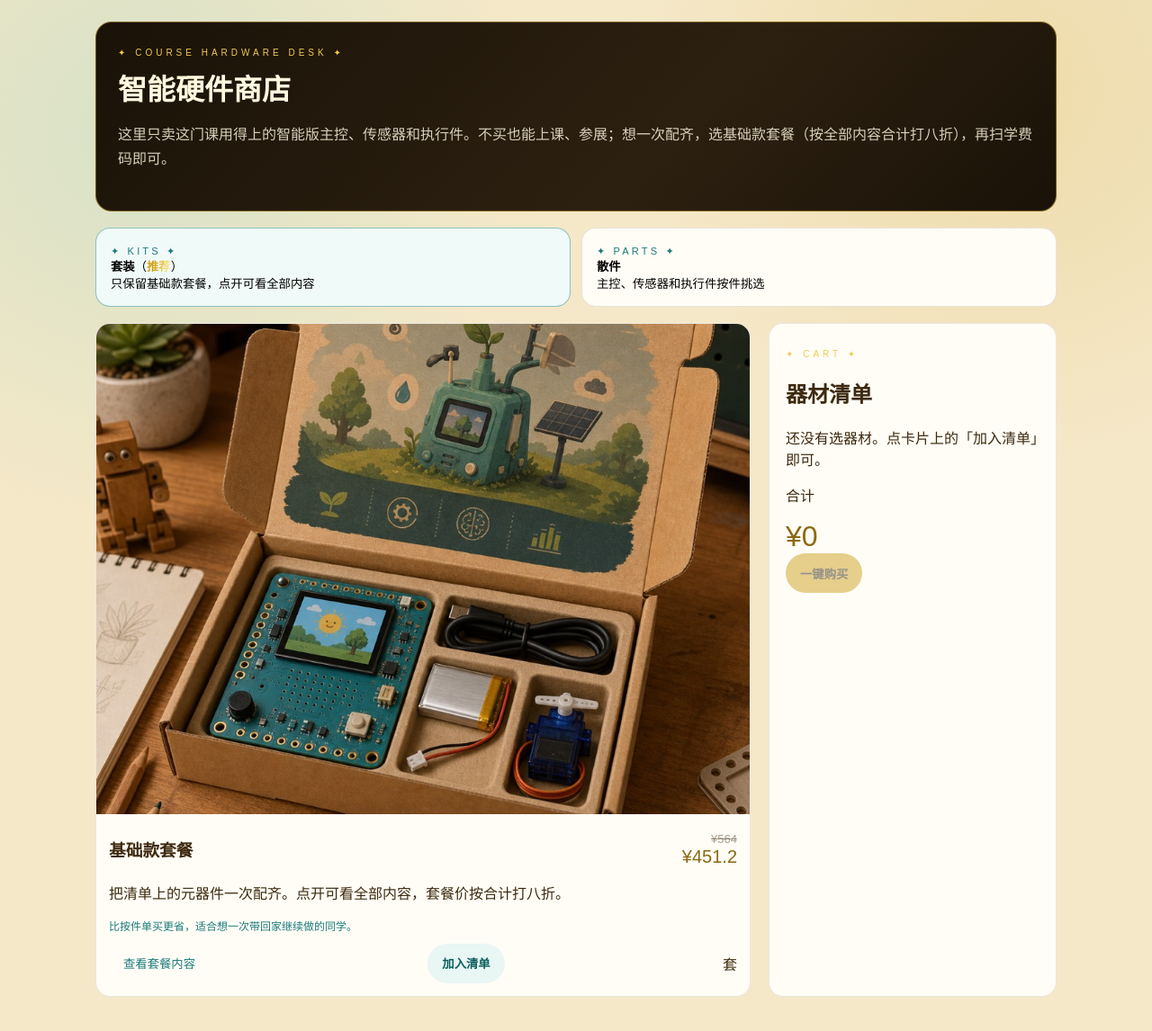
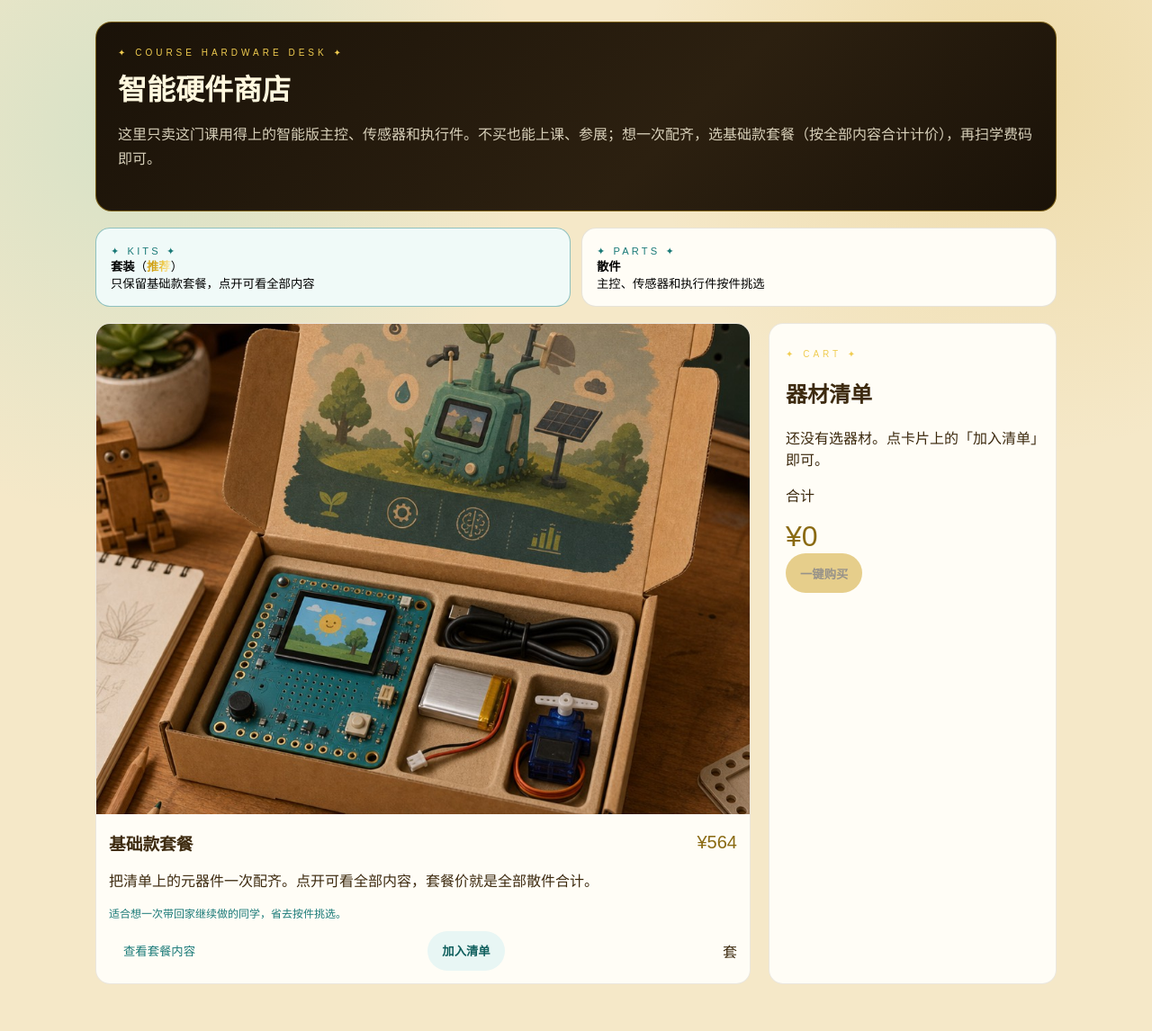
Before and after one commit to HaoDog/hardware-shop, a website: page public/index.html in a window 1280 px wide. Shown: the whole page at 90% size. Drawn offline with Linux system fonts and the light colour scheme.

Commit message:
Price the basic kit at the full parts total instead of a discount.

```diff
--- a/public/catalog.js
+++ b/public/catalog.js
@@ -21,12 +21,12 @@
   const kit = {
     id: 'basic-kit',
     name: '基础款套餐',
-    priceCents: Math.round(listPriceCents * 0.8),
+    priceCents: listPriceCents,
     listPriceCents,
     unit: '套',
     shelf: 'kit',
-    summary: '把清单上的元器件一次配齐。点开可看全部内容，套餐价按合计打八折。',
-    why: '比按件单买更省，适合想一次带回家继续做的同学。',
+    summary: '把清单上的元器件一次配齐。点开可看全部内容，套餐价就是全部散件合计。',
+    why: '适合想一次带回家继续做的同学，省去按件挑选。',
     image: './course-shop/guardian-home-kit.jpg',
     maxQty: 3,
     contents: parts.map((item) => ({
--- a/public/index.html
+++ b/public/index.html
@@ -11,7 +11,7 @@
       <header class="hero">
         <div class="eyebrow">✦ Course Hardware Desk ✦</div>
         <h1>智能硬件商店</h1>
-        <p>这里只卖这门课用得上的智能版主控、传感器和执行件。不买也能上课、参展；想一次配齐，选基础款套餐（按全部内容合计打八折），再扫学费码即可。</p>
+        <p>这里只卖这门课用得上的智能版主控、传感器和执行件。不买也能上课、参展；想一次配齐，选基础款套餐（按全部内容合计计价），再扫学费码即可。</p>
       </header>
       <div id="shelves" class="shelves"></div>
       <div class="layout">
--- a/public/shop.js
+++ b/public/shop.js
@@ -56,11 +56,7 @@ function contentsHtml(item) {
     <p class="contents-title">套餐内容 · 共 ${item.contents.length} 件</p>
     <ul>${rows}</ul>
     <div class="row">
-      <span>散件合计</span>
-      <span class="list-price">${window.HW_SHOP.yuan(item.listPriceCents)}</span>
-    </div>
-    <div class="row">
-      <span>基础款套餐（八折）</span>
+      <span>基础款套餐合计</span>
       <strong class="price">${window.HW_SHOP.yuan(item.priceCents)}</strong>
     </div>
   </div>`;
@@ -103,9 +99,7 @@ function render() {
     .map((item) => {
       const qty = state.cart[item.id] || 0;
       const isKit = Boolean(item.contents);
-      const priceBlock = isKit
-        ? `<div class="price-block"><span class="list-price">${window.HW_SHOP.yuan(item.listPriceCents)}</span><div class="price">${window.HW_SHOP.yuan(item.priceCents)}</div></div>`
-        : `<div class="price">${window.HW_SHOP.yuan(item.priceCents)}</div>`;
+      const priceBlock = `<div class="price">${window.HW_SHOP.yuan(item.priceCents)}</div>`;
       return `<article class="card ${isKit ? 'kit-card' : ''}">
         <img src="${item.image}" alt="${item.name}">
         <div class="body">
```
